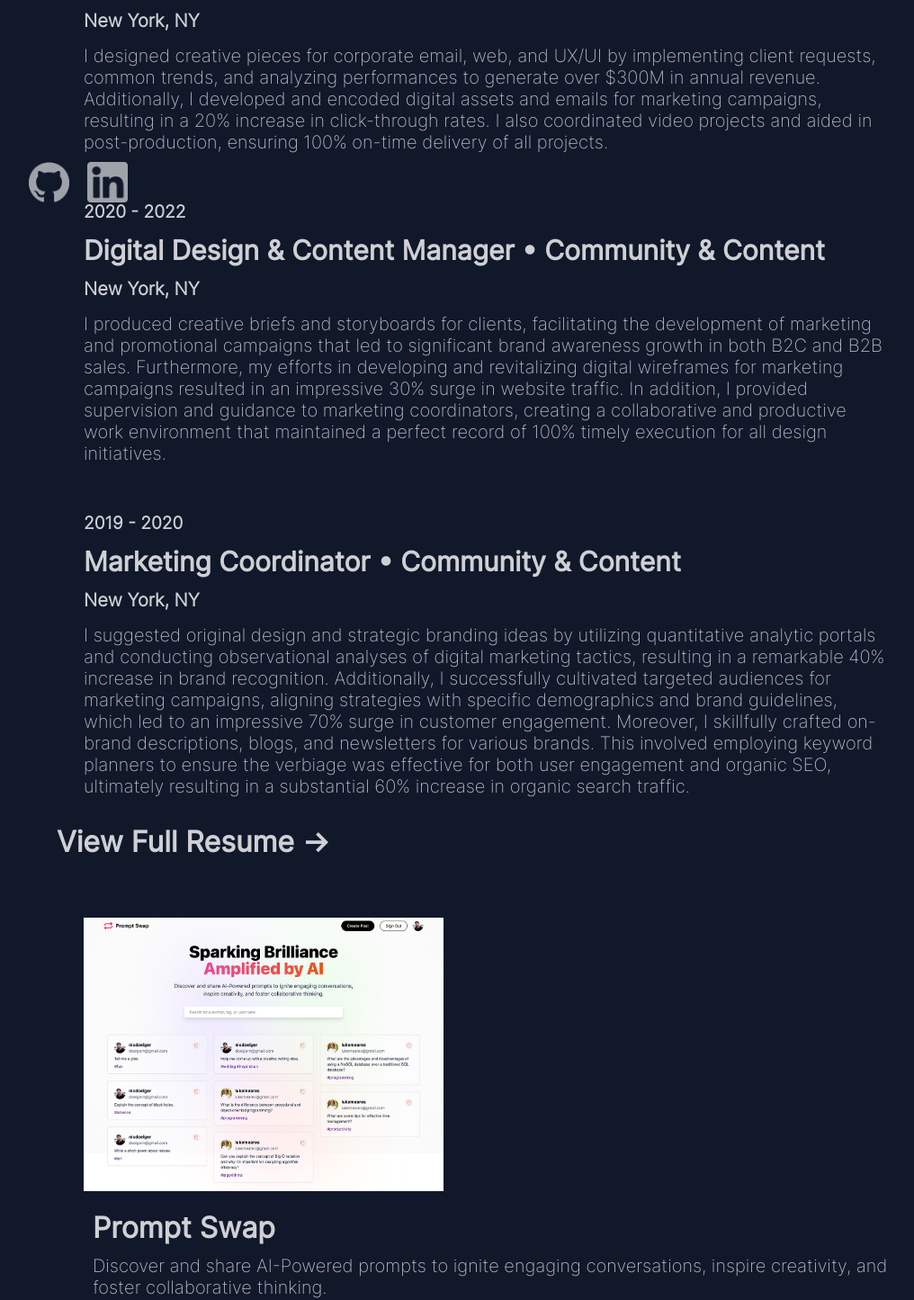
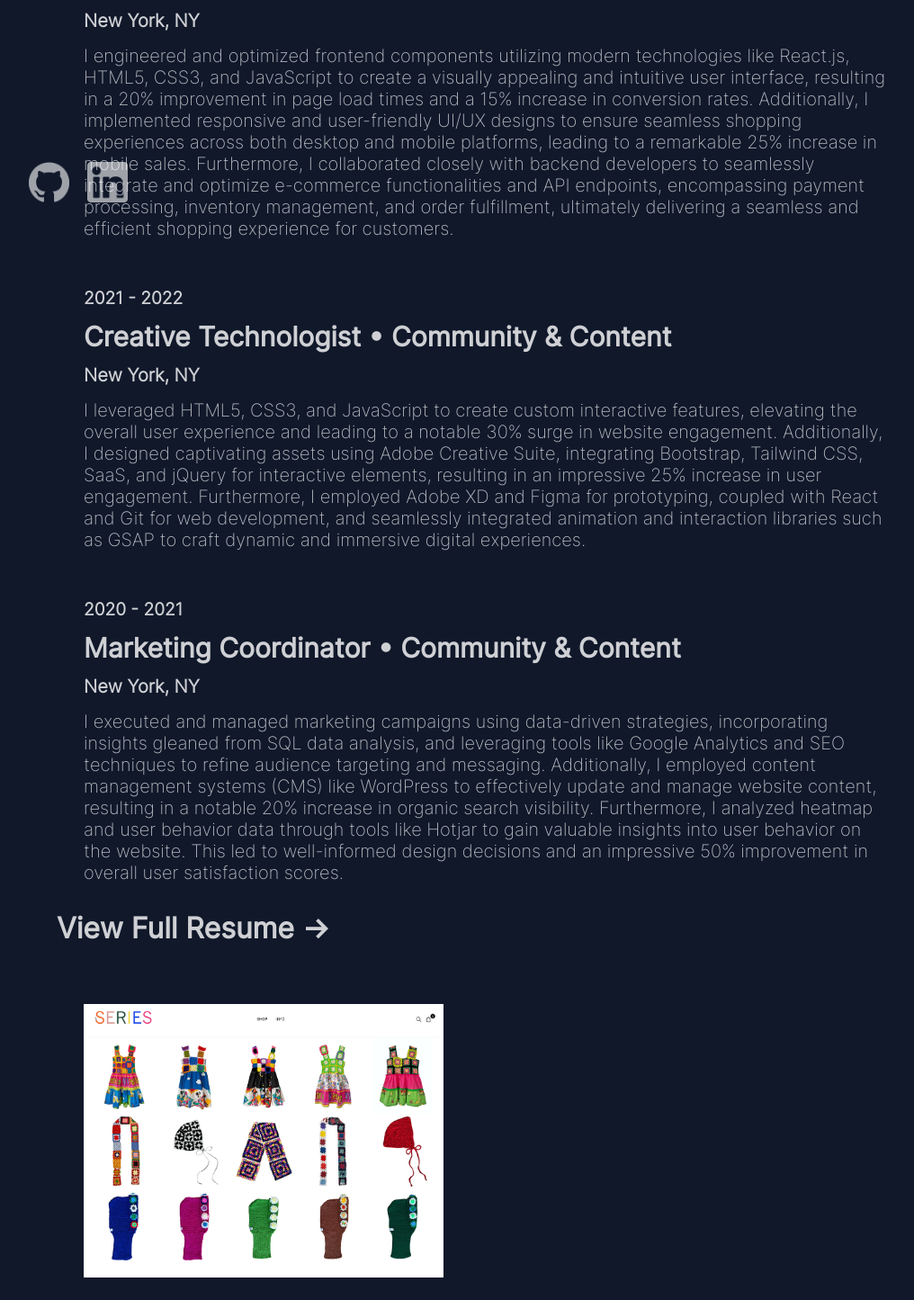
Before and after one commit to ndoelger/portfolio-v1, a React (Create React App) app: page / in a window 1280 px wide. Shown: the part 549-1994 px from the top of the page at 90% size, without its empty margins (55-1071 px from the left). Built offline with nearby package versions, Linux system fonts and the light colour scheme.

Commit message:
updated everuthing

```diff
--- a/src/components/Experience/Experience.jsx
+++ b/src/components/Experience/Experience.jsx
@@ -6,26 +6,28 @@ export default function Experiece() {
       <h2 className="title" style={{ marginBottom: "0px" }}>
         Experiences
       </h2>
-      <a
-        href="https://www.swimsuitsforall.com/"
-        target="_blank"
-        rel="noreferrer">
+      <a href="https://www.catherines.com/" target="_blank" rel="noreferrer">
         <div className="experience">
           <div className="years-container">
-            <h2 className="years">2022 - 2023</h2>
+            <h2 className="years">2022 - PRESENT</h2>
           </div>
           <div className="experience-details">
-            <h1>UX/UI & Digital Designer • JBC</h1>
+            <h1>Software Engineer I/Frontend UI Developer • JBC</h1>
             <h2>New York, NY</h2>
             <p>
-              I designed creative pieces for corporate email, web, and UX/UI by
-              implementing client requests, common trends, and analyzing
-              performances to generate over $300M in annual revenue.
-              Additionally, I developed and encoded digital assets and emails
-              for marketing campaigns, resulting in a 20% increase in
-              click-through rates. I also coordinated video projects and aided
-              in post-production, ensuring 100% on-time delivery of all
-              projects.
+              I engineered and optimized frontend components utilizing modern
+              technologies like React.js, HTML5, CSS3, and JavaScript to create
+              a visually appealing and intuitive user interface, resulting in a
+              20% improvement in page load times and a 15% increase in
+              conversion rates. Additionally, I implemented responsive and
+              user-friendly UI/UX designs to ensure seamless shopping
+              experiences across both desktop and mobile platforms, leading to a
+              remarkable 25% increase in mobile sales. Furthermore, I
+              collaborated closely with backend developers to seamlessly
+              integrate and optimize e-commerce functionalities and API
+              endpoints, encompassing payment processing, inventory management,
+              and order fulfillment, ultimately delivering a seamless and
+              efficient shopping experience for customers.
             </p>
           </div>
         </div>
@@ -36,45 +38,44 @@ export default function Experiece() {
         rel="noreferrer">
         <div className="experience">
           <div className="years-container">
-            <h2 className="years">2020 - 2022</h2>
+            <h2 className="years">2021 - 2022</h2>
           </div>
           <div className="experience-details">
-            <h1>Digital Design & Content Manager • Community & Content</h1>
+            <h1>Creative Technologist • Community & Content</h1>
             <h2>New York, NY</h2>
             <p>
-              I produced creative briefs and storyboards for clients,
-              facilitating the development of marketing and promotional
-              campaigns that led to significant brand awareness growth in both
-              B2C and B2B sales. Furthermore, my efforts in developing and
-              revitalizing digital wireframes for marketing campaigns resulted
-              in an impressive 30% surge in website traffic. In addition, I
-              provided supervision and guidance to marketing coordinators,
-              creating a collaborative and productive work environment that
-              maintained a perfect record of 100% timely execution for all
-              design initiatives.
+              I leveraged HTML5, CSS3, and JavaScript to create custom
+              interactive features, elevating the overall user experience and
+              leading to a notable 30% surge in website engagement.
+              Additionally, I designed captivating assets using Adobe Creative
+              Suite, integrating Bootstrap, Tailwind CSS, SaaS, and jQuery for
+              interactive elements, resulting in an impressive 25% increase in
+              user engagement. Furthermore, I employed Adobe XD and Figma for
+              prototyping, coupled with React and Git for web development, and
+              seamlessly integrated animation and interaction libraries such as
+              GSAP to craft dynamic and immersive digital experiences.
             </p>
           </div>
         </div>
         <div className="experience">
           <div className="years-container">
-            <h2 className="years">2019 - 2020</h2>
+            <h2 className="years">2020 - 2021</h2>
           </div>
           <div className="experience-details">
             <h1>Marketing Coordinator • Community & Content</h1>
             <h2>New York, NY</h2>
             <p>
-              I suggested original design and strategic branding ideas by
-              utilizing quantitative analytic portals and conducting
-              observational analyses of digital marketing tactics, resulting in
-              a remarkable 40% increase in brand recognition. Additionally, I
-              successfully cultivated targeted audiences for marketing
-              campaigns, aligning strategies with specific demographics and
-              brand guidelines, which led to an impressive 70% surge in customer
-              engagement. Moreover, I skillfully crafted on-brand descriptions,
-              blogs, and newsletters for various brands. This involved employing
-              keyword planners to ensure the verbiage was effective for both
-              user engagement and organic SEO, ultimately resulting in a
-              substantial 60% increase in organic search traffic.
+              I executed and managed marketing campaigns using data-driven
+              strategies, incorporating insights gleaned from SQL data analysis,
+              and leveraging tools like Google Analytics and SEO techniques to
+              refine audience targeting and messaging. Additionally, I employed
+              content management systems (CMS) like WordPress to effectively
+              update and manage website content, resulting in a notable 20%
+              increase in organic search visibility. Furthermore, I analyzed
+              heatmap and user behavior data through tools like Hotjar to gain
+              valuable insights into user behavior on the website. This led to
+              well-informed design decisions and an impressive 50% improvement
+              in overall user satisfaction scores.
             </p>
           </div>
         </div>
--- a/src/components/Projects/Projects.css
+++ b/src/components/Projects/Projects.css
@@ -118,3 +118,7 @@
     background-color: rgba(255, 255, 255, 0);
   }
 }
+
+a{
+  padding-top: 10px;
+}
--- a/src/components/Projects/Projects.jsx
+++ b/src/components/Projects/Projects.jsx
@@ -3,6 +3,8 @@ import NicEats from "../../projects/Nic-Eats.png";
 import Spotify from "../../projects/Spotify.jpg";
 import BeanEnsemble from "../../projects/bean-ensemble-online.preview-domain.com_.png";
 import PromptSwap from "../../projects/prompt-swap-ifkt86xmx-nic-doelgers-projects.vercel.app_.png";
+import Kndrd from "../../projects/www.kndrd.com_.png";
+import Seried from "../../projects/theseriesny.com_.png";
 import "./Projects.css";
 
 export default function Projects() {
@@ -11,6 +13,66 @@ export default function Projects() {
       <div id="projects" className="project-container">
         <h2 className="title">Projects</h2>
 
+        <a href="https://theseriesny.com/" target="_blank" rel="noreferrer">
+          <div className="project">
+            <img src={Seried} alt="" />
+            <div className="project-column">
+              <h1>THE SERIES NY</h1>
+              <p>
+                THE SERIES is a New York based brand of ethically made clothing
+                and accessories.
+              </p>
+              <span>
+                <h2>MongoDB</h2>
+              </span>
+              <span>
+                <h2>Express</h2>
+              </span>
+              <span>
+                <h2>React</h2>
+              </span>
+              <span>
+                <h2>Node</h2>
+              </span>
+              <span>
+                <h2>PostgreSQL</h2>
+              </span>
+              <span>
+                <h2>REST API</h2>
+              </span>
+            </div>
+          </div>
+        </a>
+        <a href="https://www.kndrd.com/" target="_blank" rel="noreferrer">
+          <div className="project">
+            <img src={Kndrd} alt="" />
+            <div className="project-column">
+              <h1>Kndrd</h1>
+              <p>
+                Kndrd is friendshipping through shared experiences. Explore you
+                city, explore your circle, explore connections.
+              </p>
+              <span>
+                <h2>React</h2>
+              </span>
+              <span>
+                <h2>Node</h2>
+              </span>
+              <span>
+                <h2>Tailwind CSS</h2>
+              </span>
+              <span>
+                <h2>jQuery</h2>
+              </span>
+              <span>
+                <h2>API</h2>
+              </span>
+              <span>
+                <h2>SQL</h2>
+              </span>
+            </div>
+          </div>
+        </a>
         <a
           href="https://prompt-swap.vercel.app/"
           target="_blank"
```
Also changed, not shown: src/projects/theseriesny.com_.png (added), src/projects/www.kndrd.com_.png (added).
